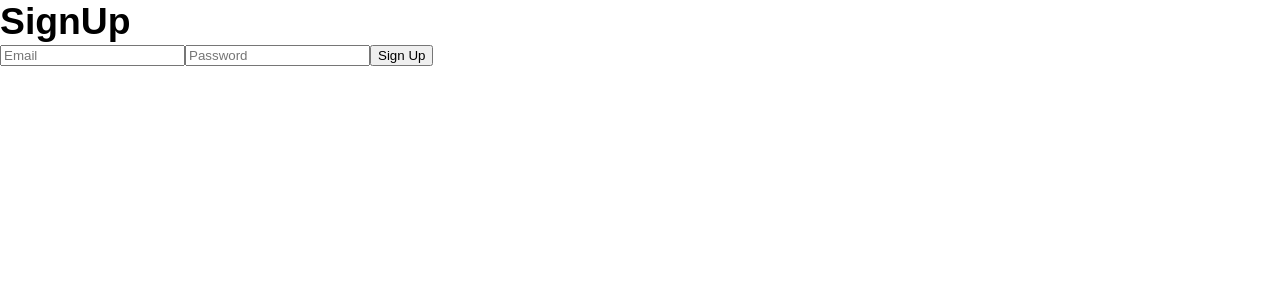
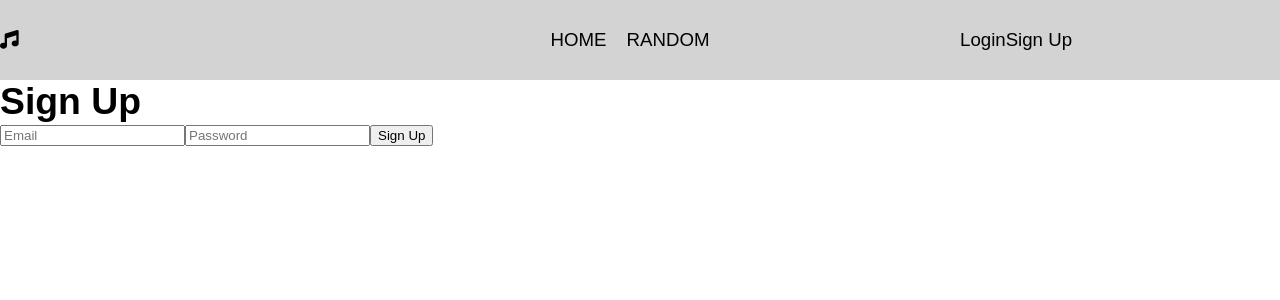
Before and after one commit to tim-manley/SightreadingTrainer, a React (Create React App) app: page /signup in a window 1280 px wide. Shown: the top 300 px of the page. Built offline with nearby package versions, Linux system fonts and the light colour scheme; no server answers.

Commit message:
added very basic navbar

```diff
--- a/package.json
+++ b/package.json
@@ -3,6 +3,10 @@
   "version": "0.1.0",
   "private": true,
   "dependencies": {
+    "@fortawesome/fontawesome-svg-core": "^6.4.0",
+    "@fortawesome/free-regular-svg-icons": "^6.4.0",
+    "@fortawesome/free-solid-svg-icons": "^6.4.0",
+    "@fortawesome/react-fontawesome": "^0.2.0",
     "@testing-library/jest-dom": "^5.16.5",
     "@testing-library/react": "^13.4.0",
     "@testing-library/user-event": "^13.5.0",
--- /dev/null
+++ b/src/App.js
@@ -0,0 +1,47 @@
+import React from "react";
+import { BrowserRouter, Route, Routes, Navigate } from 'react-router-dom';
+import Navbar from './components//navbar/Navbar.jsx'
+import LandingPage from './pages/Landing';
+import LoginPage from './pages/Login';
+import SignUp from "./pages/SignUp";
+import HomePage from './pages/Home';
+import RandomGen from "./pages/RandomGen";
+import { auth } from './firebase.js';
+import { useIdToken, useSignOut } from "react-firebase-hooks/auth";
+
+function App() {
+  const [user, loading, error] = useIdToken(auth);
+  const [signOut, loadingSO, errorSO] = useSignOut(auth);
+
+  let content;
+
+  if (loading || loadingSO) {
+    content =
+      <div>
+        <p>Loading...</p>
+      </div>;
+  }
+  if (error || errorSO) {
+    content =
+      <div>
+        <p>Error: {error.message}</p>;
+      </div>;
+  }
+
+  return (
+    <BrowserRouter>
+      <Navbar user={user} signOutFunc={() => signOut()}/>
+      {(loading || error || loadingSO || errorSO) ? content :
+        <Routes>
+          <Route exact path="/" element={<LandingPage />} />
+          <Route exact path="/login" element={user ? <Navigate to="/home" /> : <LoginPage />}/>
+          <Route exact path="/home" element={user ? <HomePage /> : <Navigate to="/login"/>}/>
+          <Route exact path="/signup" element={user ? <Navigate to="/home" /> : <SignUp />} />
+          <Route exact path="/random" element={user ? <RandomGen /> : <Navigate to="/login"/>} />
+        </Routes>
+      }
+    </BrowserRouter>
+  );
+}
+
+export default App;
--- a/src/Routes.jsx
+++ /dev/null
@@ -1,42 +0,0 @@
-import React from "react";
-import { BrowserRouter, Route, Routes, Navigate } from 'react-router-dom';
-import LandingPage from './pages/Landing';
-import LoginPage from './pages/Login';
-import SignUp from "./pages/SignUp";
-import HomePage from './pages/Home';
-import RandomGen from "./pages/RandomGen";
-import { auth } from './firebase.js';
-import { useIdToken } from "react-firebase-hooks/auth";
-
-function BrowserRoutes() {
-  const [user, loading, error] = useIdToken(auth);
-
-  if (loading) {
-    return (
-      <div>
-        <p>Loading...</p>
-      </div>
-    );
-  }
-  if (error) {
-    return (
-      <div>
-        <p>Error: {error.message}</p>;
-      </div>
-    );
-  }
-
-  return (
-    <BrowserRouter>
-      <Routes>
-        <Route exact path="/" element={<LandingPage />} />
-        <Route exact path="/login" element={user ? <Navigate to="/home" /> : <LoginPage />}/>
-        <Route exact path="/home" element={user ? <HomePage /> : <Navigate to="/login"/>}/>
-        <Route exact path="/signup" element={user ? <Navigate to="/home" /> : <SignUp />} />
-        <Route exact path="/random" element={user ? <RandomGen /> : <Navigate to="/login"/>} />
-      </Routes>
-    </BrowserRouter>
-  );
-}
-
-export default BrowserRoutes;
--- /dev/null
+++ b/src/components/navbar/Navbar.jsx
@@ -0,0 +1,63 @@
+import './navbar.css'
+import { Link } from 'react-router-dom'
+import { FontAwesomeIcon } from '@fortawesome/react-fontawesome'
+import { faMusic } from '@fortawesome/free-solid-svg-icons'
+
+function Navbar(props) {
+  const user = props.user;
+  const signOutFunc = props.signOutFunc;
+  let rightNavItems;
+  if (user) {
+    rightNavItems = <>
+    <div className="signOut" onClick={async () => {
+      const success = await signOutFunc();
+      if (success) {
+        alert("Successfully signed out.")
+      }
+    }}>
+      Sign Out
+      </div>
+      </>;
+  } else {
+    rightNavItems =
+    <>
+      <div className="login">
+        <Link to="/login" style={{textDecoration: "none", color: "inherit"}}>Login</Link>
+      </div>
+      <div className="signUp">
+        <Link to="/signup" style={{textDecoration: "none", color: "inherit"}}>Sign Up</Link>
+      </div>
+    </>
+  }
+
+  return (
+    <nav className="navbar">
+      <div className="navLeft">
+        <div className="logo">
+          <Link to="/" style={{textDecoration: "none", color: "inherit"}}>
+            <FontAwesomeIcon icon={faMusic}/>
+          </Link>
+        </div>
+      </div>
+      <div className="navCenter">
+        <ul className="navList">
+          <li className="navListItem">
+            <Link to="/home" style={{textDecoration: "none", color: "inherit"}}>
+              HOME
+            </Link>
+          </li>
+          <li className="navListItem">
+            <Link to="/random" style={{textDecoration: "none", color: "inherit"}}>
+              RANDOM
+            </Link>
+          </li>
+        </ul>
+      </div>
+      <div className="navRight">
+        {rightNavItems}
+      </div>
+    </nav>
+  )
+}
+
+export default Navbar
--- /dev/null
+++ b/src/components/navbar/navbar.css
@@ -0,0 +1,39 @@
+.navbar {
+    display: flex;
+    align-items: center;
+    width: 100%;
+    height: 80px;
+    top: 0;
+    background-color: lightgray;
+    position: sticky;
+}
+
+.navLeft {
+    flex: 25%
+}
+.navRight {
+    flex: 25%;
+    display: flex;
+}
+
+.navCenter {
+    flex: 50%;
+}
+
+.navList {
+    display: flex;
+    align-items: center;
+    justify-content: center;
+    margin: 0;
+    padding: 0;
+    list-style: none;
+}
+
+.navListItem {
+    margin-right: 20px;
+    cursor: pointer;
+}
+
+.signOut {
+    cursor: pointer;
+}
--- a/src/index.js
+++ b/src/index.js
@@ -1,9 +1,9 @@
 import React from "react";
 import { createRoot } from "react-dom/client";
-import BrowserRoutes from "./Routes";
+import App from "./App";
 import './index.css';
 
 
 // Render page
 const root = createRoot(document.getElementById('root'));
-root.render(<BrowserRoutes />);
+root.render(<App />);
--- a/src/pages/SignUp.jsx
+++ b/src/pages/SignUp.jsx
@@ -39,7 +39,7 @@ function SignUp() {
   }
   return (
     <div>
-      <h1>SignUp</h1>
+      <h1>Sign Up</h1>
       <form onSubmit={handleSignUp}>
         <input
             type="email"
```
Also changed, not shown: src/components/Navbar.js (deleted, +0 -11 lines), src/pages/SetupUser.jsx (added, +12 -0 lines), 1 other file (tests, documents, lock files or other folders).
